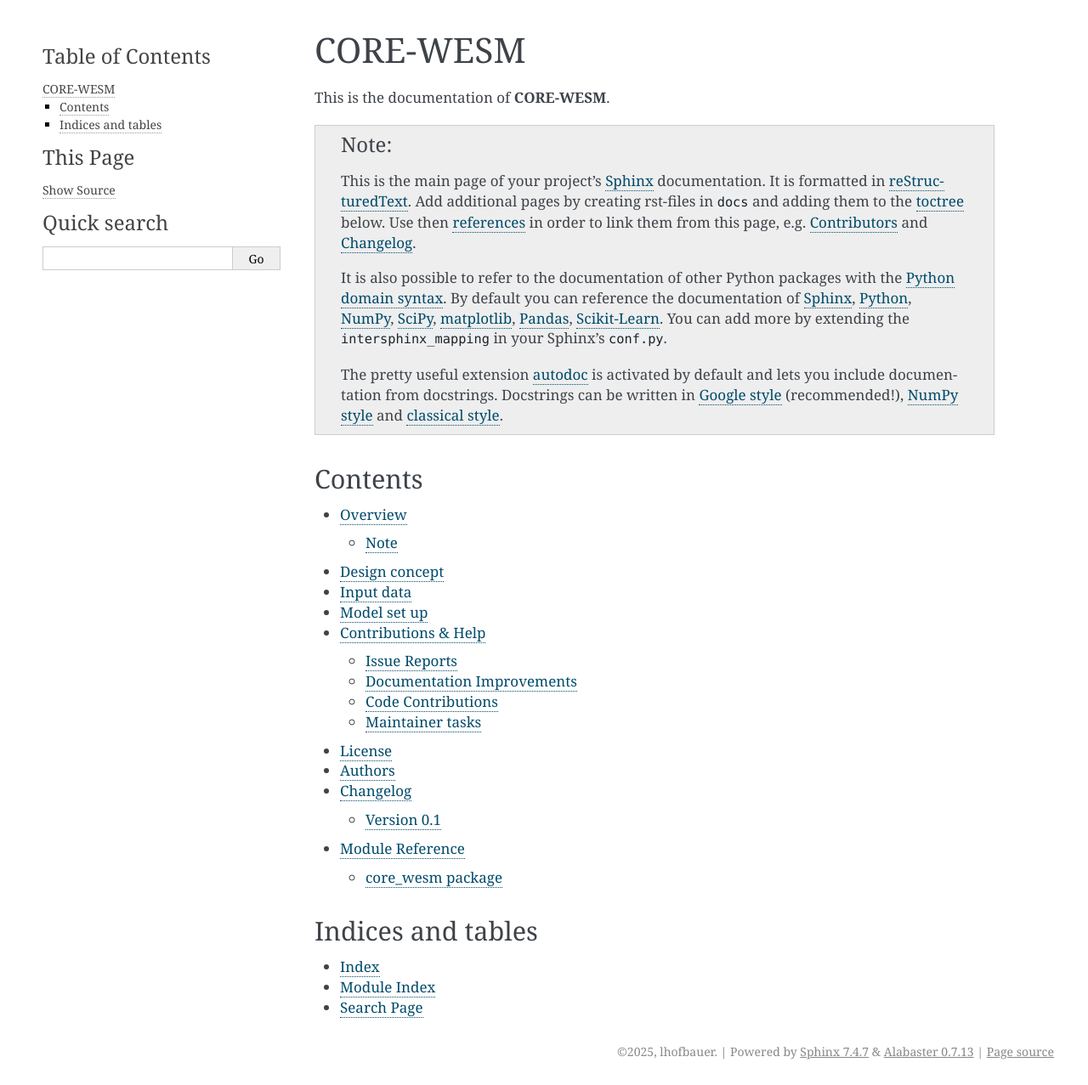
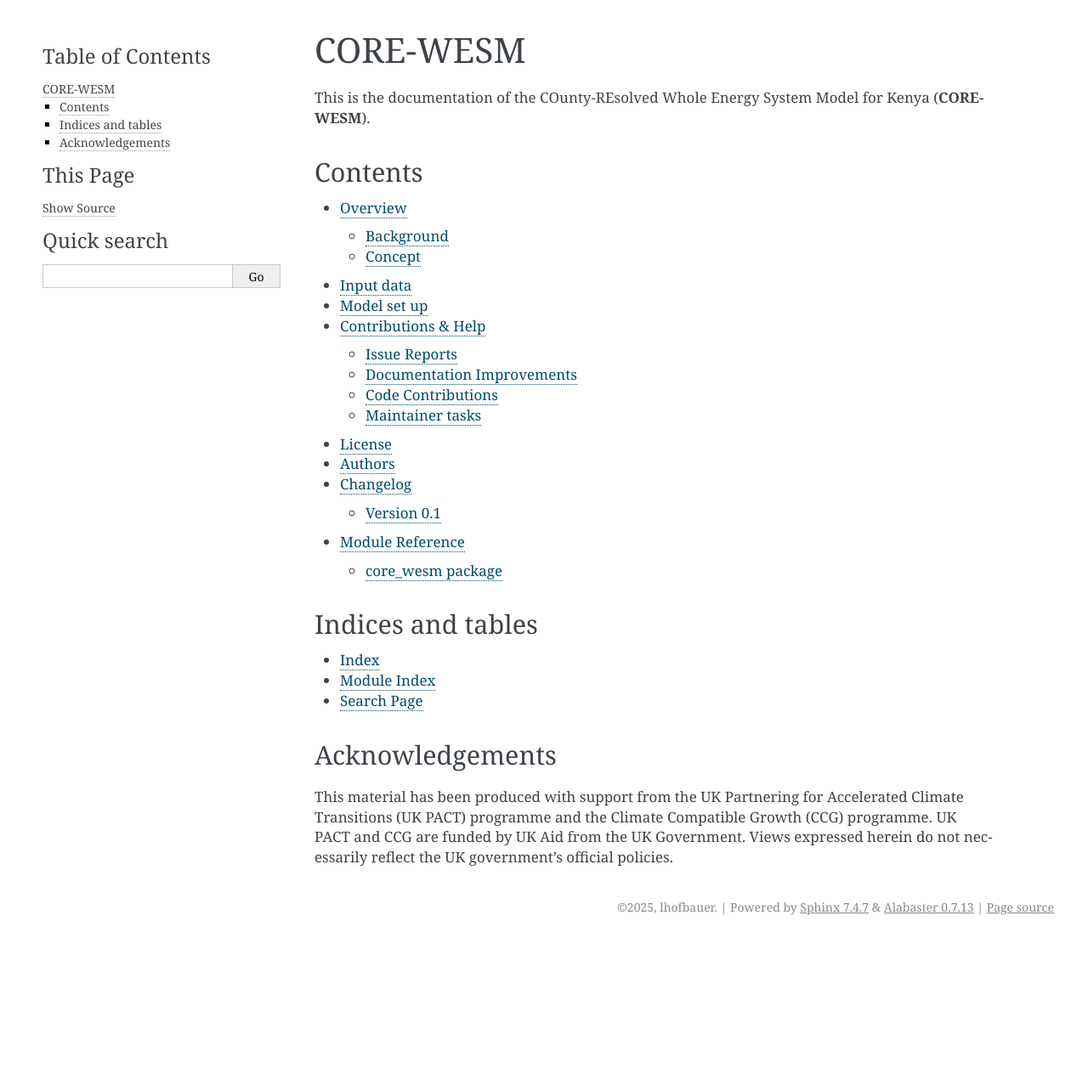
Before and after one commit to ClimateCompatibleGrowth/CORE-WESM, a Sphinx documentation site: the page built from docs/index.rst, in a window 1280 px wide. Shown: the whole page at 85% size. Built offline with Sphinx 7.4.7, drawn with Linux system fonts in a browser that asks for light colours; after the commit the page ends 1107 px from its top, so only the background shows below that.

Commit message:
Restructured documentation

```diff
--- a/AUTHORS.rst
+++ b/AUTHORS.rst
@@ -3,8 +3,8 @@ Contributors
 ============
 
 * Leonhard Hofbauer (lhofbauer) <leonhard.hofbauer.18@ucl.ac.uk>
-* Roberto Heredia Fonseca
-* Ariane Millot
+* Roberto Heredia Fonseca (robertodawid)
+* Ariane Millot (ariane-millot)
 * Steve Pye
-* Pietro Lubello
+* Pietro Lubello (pielube)
 * Adam Hawkes
--- a/README.rst
+++ b/README.rst
@@ -40,6 +43,7 @@ CORE-WESM
 A longer description of your project goes here...
 
 
+
 .. _pyscaffold-notes:
 
 Note
--- a/docs/concept.rst
+++ /dev/null
@@ -1,5 +0,0 @@
-.. _concept:
-
-=======
-Design concept
-=======
--- a/docs/index.rst
+++ b/docs/index.rst
@@ -2,25 +2,7 @@
 CORE-WESM
 =========
 
-This is the documentation of **CORE-WESM**.
-
-.. note::
-
-    This is the main page of your project's `Sphinx`_ documentation.
-    It is formatted in `reStructuredText`_. Add additional pages
-    by creating rst-files in ``docs`` and adding them to the `toctree`_ below.
-    Use then `references`_ in order to link them from this page, e.g.
-    :ref:`authors` and :ref:`changes`.
-
-    It is also possible to refer to the documentation of other Python packages
-    with the `Python domain syntax`_. By default you can reference the
-    documentation of `Sphinx`_, `Python`_, `NumPy`_, `SciPy`_, `matplotlib`_,
-    `Pandas`_, `Scikit-Learn`_. You can add more by extending the
-    ``intersphinx_mapping`` in your Sphinx's ``conf.py``.
-
-    The pretty useful extension `autodoc`_ is activated by default and lets
-    you include documentation from docstrings. Docstrings can be written in
-    `Google style`_ (recommended!), `NumPy style`_ and `classical style`_.
+This is the documentation of the COunty-REsolved Whole Energy System Model for Kenya (**CORE-WESM**).
 
 
 Contents
@@ -30,7 +12,6 @@ Contents
    :maxdepth: 2
 
    Overview <readme>
-   Design concept <concept>
    Input data <data>
    Model set up <model>
    Contributions & Help <contributing>
@@ -40,12 +21,23 @@ Contents
    Module Reference <api/modules>
 
 
+
+
 Indices and tables
 ==================
 
 * :ref:`genindex`
 * :ref:`modindex`
 * :ref:`search`
+
+
+
+Acknowledgements
+================
+
+This material has been produced with support from the UK Partnering for Accelerated Climate Transitions (UK PACT) programme and the Climate Compatible Growth (CCG) programme. UK PACT and CCG are funded by UK Aid from the UK Government. Views expressed herein do not necessarily reflect the UK government's official policies.
+
+
 
 .. _toctree: https://www.sphinx-doc.org/en/master/usage/restructuredtext/directives.html
 .. _reStructuredText: https://www.sphinx-doc.org/en/master/usage/restructuredtext/basics.html
--- a/setup.cfg
+++ b/setup.cfg
@@ -6,7 +6,7 @@
 [metadata]
 name = CORE-WESM
 description = Add a short description here!
-author = lhofbauer
+author = The Authors
 author_email = leonhard.hofbauer.18@ucl.ac.uk
 license = MIT
 license_files = LICENSE.txt
```
Also changed, not shown: other parts of README.rst (+3 -0 lines), other parts of docs/index.rst (+2 -0 lines), docs/model.rst (+19 -0 lines), docs/readme.rst (+17 -1 lines).
